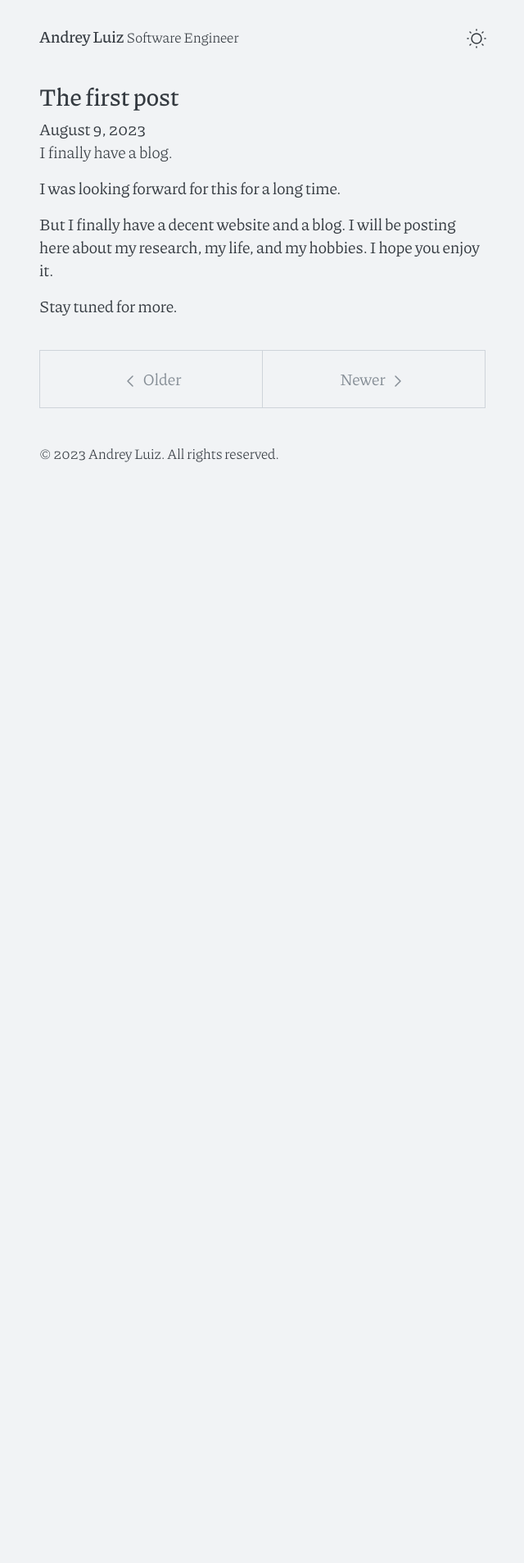
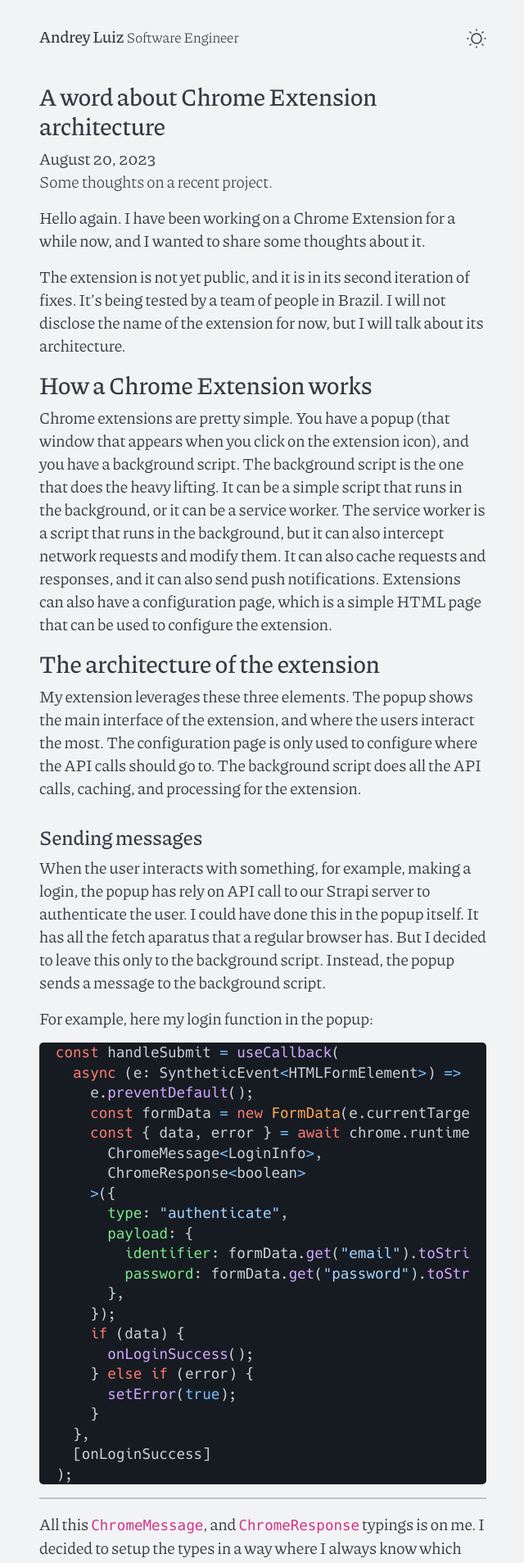
Before and after one commit to andreyluiz/andreyluiz.com, a Jekyll site: the page built from posts.md, in a window 1280 px wide. Shown: the top 1907 px of the page at 82% size, without its empty margins (319-959 px from the left). Built offline with Jekyll 4.4.1, drawn with Linux system fonts in a browser that asks for light colours; the list of posts is cut into pages by our own code; before the commit the page ends 900 px from its top, so only the background shows below that; some of the changed text lies outside the part shown.

Commit message:
Add new post

````diff
--- /dev/null
+++ b/_posts/2023-08-20-chrome-extension-architecture.md
@@ -0,0 +1,117 @@
+---
+layout: post
+title: A word about Chrome Extension architecture
+lead: Some thoughts on a recent project.
+---
+
+Hello again. I have been working on a Chrome Extension for a while now, and I wanted to share some thoughts about it.
+
+The extension is not yet public, and it is in its second iteration of fixes. It's being tested by a team of people in Brazil. I will not disclose the name of the extension for now, but I will talk about its architecture.
+
+# How a Chrome Extension works
+
+Chrome extensions are pretty simple. You have a popup (that window that appears when you click on the extension icon), and you have a background script. The background script is the one that does the heavy lifting. It can be a simple script that runs in the background, or it can be a service worker. The service worker is a script that runs in the background, but it can also intercept network requests and modify them. It can also cache requests and responses, and it can also send push notifications. Extensions can also have a configuration page, which is a simple HTML page that can be used to configure the extension.
+
+# The architecture of the extension
+
+My extension leverages these three elements. The popup shows the main interface of the extension, and where the users interact the most. The configuration page is only used to configure where the API calls should go to. The background script does all the API calls, caching, and processing for the extension.
+
+## Sending messages
+
+When the user interacts with something, for example, making a login, the popup has rely on API call to our Strapi server to authenticate the user. I could have done this in the popup itself. It has all the fetch aparatus that a regular browser has. But I decided to leave this only to the background script. Instead, the popup sends a message to the background script.
+
+For example, here my login function in the popup:
+
+```ts
+const handleSubmit = useCallback(
+  async (e: SyntheticEvent<HTMLFormElement>) => {
+    e.preventDefault();
+    const formData = new FormData(e.currentTarget);
+    const { data, error } = await chrome.runtime.sendMessage<
+      ChromeMessage<LoginInfo>,
+      ChromeResponse<boolean>
+    >({
+      type: "authenticate",
+      payload: {
+        identifier: formData.get("email").toString(),
+        password: formData.get("password").toString(),
+      },
+    });
+    if (data) {
+      onLoginSuccess();
+    } else if (error) {
+      setError(true);
+    }
+  },
+  [onLoginSuccess]
+);
+```
+
+---
+
+All this `ChromeMessage`, and `ChromeResponse` typings is on me. I decided to setup the types in a way where I always know which type I'm dealing with.
+
+So, I pass a `type` and a `payload` to the background script. The payload can contain anything that's serializable. The other calls on the extension all follow this pattern.
+
+## Receiving messages
+
+The background script, then, receives the message, and does the API call. Here's the code for the login:
+
+```ts
+async function handleAuthenticate(
+  request: ChromeMessage<{ identifier: string; password: string }>
+) {
+  try {
+    const result = await api.authenticate(
+      request.payload.identifier,
+      request.payload.password
+    );
+    return getFormattedData(result, null);
+  } catch (e) {
+    getFormattedData(null, e);
+  }
+}
+
+chrome.runtime.onMessage.addListener((request, _, sendResponse) => {
+  try {
+    (async () => {
+      switch (request.type) {
+        case "authenticate": {
+          sendResponse(await handleAuthenticate(request));
+          break;
+        }
+      }
+    })();
+  } catch (e) {
+    console.error("error", e);
+  }
+
+  return true;
+});
+```
+
+---
+
+Some important aspects here:
+
+- The `chrome.runtime.onMessage.addListener` is the listener for the messages sent by the popup;
+- The `sendResponse` callback sends data back to the popup;
+- The `return true` is important. It tells Chrome that the listener is asynchronous, and that it should wait for the response. If you don't return true, the popup will not receive the response;
+- The `getFormattedData` is a function that I created to format the response. It's just a helper function;
+- The `api.authenticate` is a function that I created to do the API call. Think here as whatever method you use to do API calls.
+
+## Caching
+
+The background script also caches stuff. Like JWT tokens, and some user preferences as well. I use the `chrome.storage` API to do that. The way I do it is exactly the same as the API calls. I send a message to the background script, and it does the caching. Or I call the background script to get something that is cached.
+
+## Important considerations
+
+- Make sure you have one, and one only, `chrome.runtime.onMessage.addListener`. If you have more than one, things go wild and your callbacks start to behave in unexpected ways;
+- Make sure you return true in your listener if you are doing async calls. If you don't, the popup will not receive the response;
+- Make sure you have a `try/catch` in your listener. If you don't, and an error happens, the popup will not receive the response;
+
+# Conclusion
+
+I'm learning a lot with this extension. I might post more stuff here as the project goes by.
+
+Cheers.
--- a/assets/css/syntax.css
+++ b/assets/css/syntax.css
@@ -6,275 +6,185 @@
   margin: 0;
 }
 
-.highlight .cm {
-  color: #999988;
-  font-style: italic;
+.highlight,
+.highlight .w {
+  color: #c9d1d9 !important;
+  background-color: #161b22 !important;
 }
 
-.highlight .cp {
-  color: #999999;
-  font-weight: bold;
+.highlight .k,
+.highlight .kd,
+.highlight .kn,
+.highlight .kp,
+.highlight .kr,
+.highlight .kt,
+.highlight .kv {
+  color: #ff7b72 !important;
 }
 
-.highlight .c1 {
-  color: #999988;
-  font-style: italic;
-}
-
-.highlight .cs {
-  color: #999999;
-  font-weight: bold;
-  font-style: italic;
-}
-
-.highlight .c, .highlight .ch, .highlight .cd, .highlight .cpf {
-  color: #999988;
-  font-style: italic;
-}
-
-.highlight .err {
-  color: #a61717;
-  background-color: #e3d2d2;
+.highlight .gr {
+  color: #f0f6fc !important;
 }
 
 .highlight .gd {
-  color: #000000;
-  background-color: #ffdddd;
+  color: #ffdcd7 !important;
+  background-color: #67060c !important;
 }
 
-.highlight .ge {
-  color: #000000;
-  font-style: italic;
+.highlight .nb {
+  color: #ffa657 !important;
 }
 
-.highlight .gr {
-  color: #aa0000;
+.highlight .nc {
+  color: #ffa657 !important;
+}
+
+.highlight .no {
+  color: #ffa657 !important;
+}
+
+.highlight .nn {
+  color: #ffa657 !important;
+}
+
+.highlight .sr {
+  color: #7ee787 !important;
+}
+
+.highlight .na {
+  color: #7ee787 !important;
+}
+
+.highlight .nt {
+  color: #7ee787 !important;
+}
+
+.highlight .gi {
+  color: #aff5b4 !important;
+  background-color: #033a16 !important;
+}
+
+.highlight .kc {
+  color: #79c0ff !important;
+}
+
+.highlight .l,
+.highlight .ld,
+.highlight .m,
+.highlight .mb,
+.highlight .mf,
+.highlight .mh,
+.highlight .mi,
+.highlight .il,
+.highlight .mo,
+.highlight .mx {
+  color: #79c0ff !important;
+}
+
+.highlight .sb {
+  color: #79c0ff !important;
+}
+
+.highlight .bp {
+  color: #79c0ff !important;
+}
+
+.highlight .ne {
+  color: #79c0ff !important;
+}
+
+.highlight .nl {
+  color: #79c0ff !important;
+}
+
+.highlight .py {
+  color: #79c0ff !important;
+}
+
+.highlight .nv,
+.highlight .vc,
+.highlight .vg,
+.highlight .vi,
+.highlight .vm {
+  color: #79c0ff !important;
+}
+
+.highlight .o,
+.highlight .ow {
+  color: #79c0ff !important;
 }
 
 .highlight .gh {
-  color: #999999;
-}
-
-.highlight .gi {
-  color: #000000;
-  background-color: #ddffdd;
-}
-
-.highlight .go {
-  color: #888888;
-}
-
-.highlight .gp {
-  color: #555555;
-}
-
-.highlight .gs {
+  color: #1f6feb !important;
   font-weight: bold;
 }
 
 .highlight .gu {
-  color: #aaaaaa;
+  color: #1f6feb !important;
+  font-weight: bold;
+}
+
+.highlight .s,
+.highlight .sa,
+.highlight .sc,
+.highlight .dl,
+.highlight .sd,
+.highlight .s2,
+.highlight .se,
+.highlight .sh,
+.highlight .sx,
+.highlight .s1,
+.highlight .ss {
+  color: #a5d6ff !important;
+}
+
+.highlight .nd {
+  color: #d2a8ff !important;
+}
+
+.highlight .nf,
+.highlight .fm {
+  color: #d2a8ff !important;
+}
+
+.highlight .err {
+  color: #f0f6fc !important;
+  background-color: #8e1519 !important;
+}
+
+.highlight .c,
+.highlight .ch,
+.highlight .cd,
+.highlight .cm,
+.highlight .cp,
+.highlight .cpf,
+.highlight .c1,
+.highlight .cs {
+  color: #8b949e !important;
+}
+
+.highlight .gl {
+  color: #8b949e !important;
 }
 
 .highlight .gt {
-  color: #aa0000;
+  color: #8b949e !important;
 }
 
-.highlight .kc {
-  color: #000000;
-  font-weight: bold;
-}
-
-.highlight .kd {
-  color: #000000;
-  font-weight: bold;
-}
-
-.highlight .kn {
-  color: #000000;
-  font-weight: bold;
-}
-
-.highlight .kp {
-  color: #000000;
-  font-weight: bold;
-}
-
-.highlight .kr {
-  color: #000000;
-  font-weight: bold;
-}
-
-.highlight .kt {
-  color: #445588;
-  font-weight: bold;
-}
-
-.highlight .k, .highlight .kv {
-  color: #000000;
-  font-weight: bold;
-}
-
-.highlight .mf {
-  color: #009999;
-}
-
-.highlight .mh {
-  color: #009999;
-}
-
-.highlight .il {
-  color: #009999;
-}
-
-.highlight .mi {
-  color: #009999;
-}
-
-.highlight .mo {
-  color: #009999;
-}
-
-.highlight .m, .highlight .mb, .highlight .mx {
-  color: #009999;
-}
-
-.highlight .sa {
-  color: #000000;
-  font-weight: bold;
-}
-
-.highlight .sb {
-  color: #d14;
-}
-
-.highlight .sc {
-  color: #d14;
-}
-
-.highlight .sd {
-  color: #d14;
-}
-
-.highlight .s2 {
-  color: #d14;
-}
-
-.highlight .se {
-  color: #d14;
-}
-
-.highlight .sh {
-  color: #d14;
+.highlight .ni {
+  color: #c9d1d9 !important;
 }
 
 .highlight .si {
-  color: #d14;
+  color: #c9d1d9 !important;
 }
 
-.highlight .sx {
-  color: #d14;
+.highlight .ge {
+  color: #c9d1d9 !important;
+  font-style: italic;
 }
 
-.highlight .sr {
-  color: #009926;
-}
-
-.highlight .s1 {
-  color: #d14;
-}
-
-.highlight .ss {
-  color: #990073;
-}
-
-.highlight .s, .highlight .dl {
-  color: #d14;
-}
-
-.highlight .na {
-  color: #008080;
-}
-
-.highlight .bp {
-  color: #999999;
-}
-
-.highlight .nb {
-  color: #0086B3;
-}
-
-.highlight .nc {
-  color: #445588;
+.highlight .gs {
+  color: #c9d1d9 !important;
   font-weight: bold;
 }
-
-.highlight .no {
-  color: #008080;
-}
-
-.highlight .nd {
-  color: #3c5d5d;
-  font-weight: bold;
-}
-
-.highlight .ni {
-  color: #800080;
-}
-
-.highlight .ne {
-  color: #990000;
-  font-weight: bold;
-}
-
-.highlight .nf, .highlight .fm {
-  color: #990000;
-  font-weight: bold;
-}
-
-.highlight .nl {
-  color: #990000;
-  font-weight: bold;
-}
-
-.highlight .nn {
-  color: #555555;
-}
-
-.highlight .nt {
-  color: #000080;
-}
-
-.highlight .vc {
-  color: #008080;
-}
-
-.highlight .vg {
-  color: #008080;
-}
-
-.highlight .vi {
-  color: #008080;
-}
-
-.highlight .nv, .highlight .vm {
-  color: #008080;
-}
-
-.highlight .ow {
-  color: #000000;
-  font-weight: bold;
-}
-
-.highlight .o {
-  color: #000000;
-  font-weight: bold;
-}
-
-.highlight .w {
-  color: #bbbbbb;
-}
-
-.highlight {
-  background-color: #f8f8f8;
-}
````
